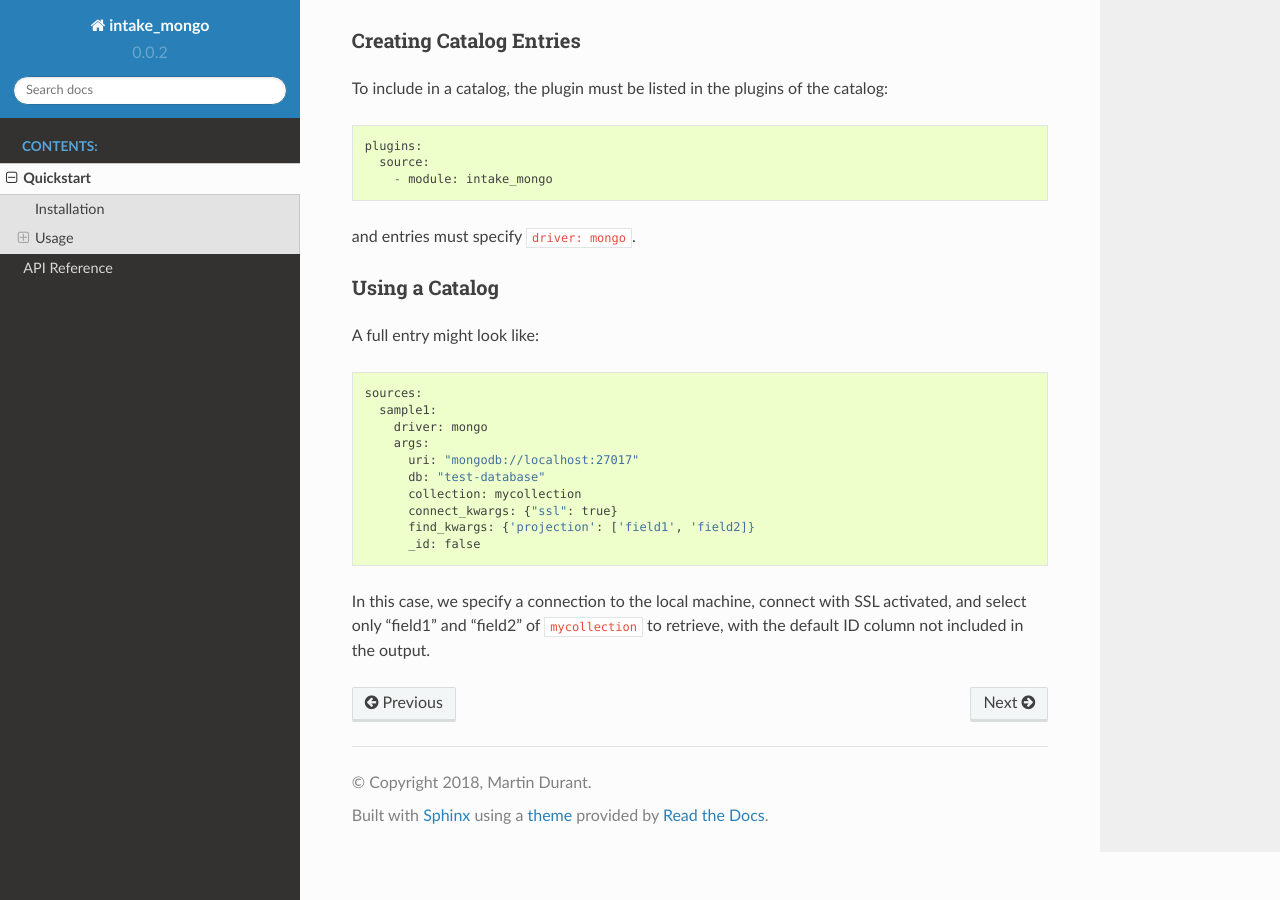
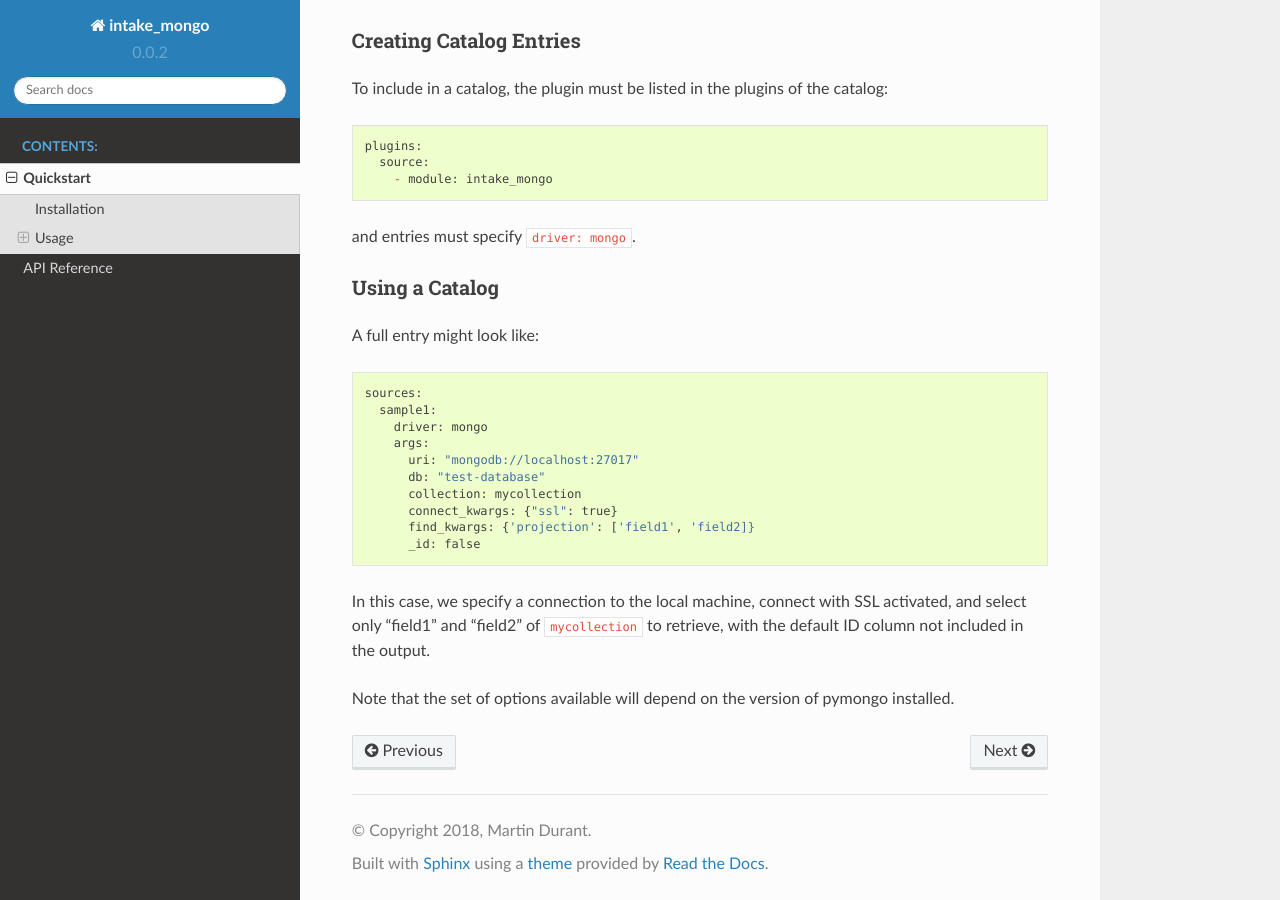
Before and after one commit to intake/intake-mongo, a Sphinx documentation site: the page built from docs/source/quickstart.rst, in a window 1280 px wide and 900 px high, scrolled down 848 px. Built offline with Sphinx 7.4.7 and the Read the Docs theme 2.0.0, drawn with Linux system fonts in a browser that asks for light colours.

Commit message:
older pymongo snytax
For version 3.4, which is the one currenltly in the anaconda channel
(conda-forge has 3.6.1).

```diff
--- a/docs/source/quickstart.rst
+++ b/docs/source/quickstart.rst
@@ -75,3 +75,5 @@ A full entry might look like::
 In this case, we specify a connection to the local machine, connect with SSL activated,
 and select only "field1" and "field2" of ``mycollection`` to retrieve, with the default
 ID column not included in the output.
+
+Note that the set of options available will depend on the version of pymongo installed.
```
Also changed, not shown: 1 other file.
